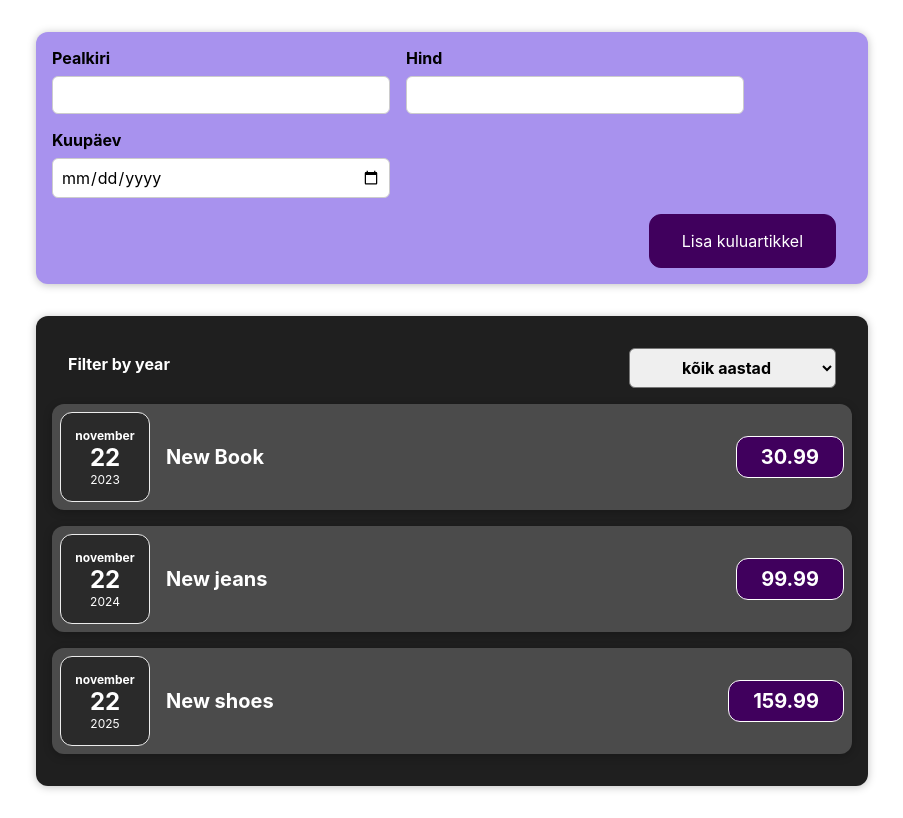
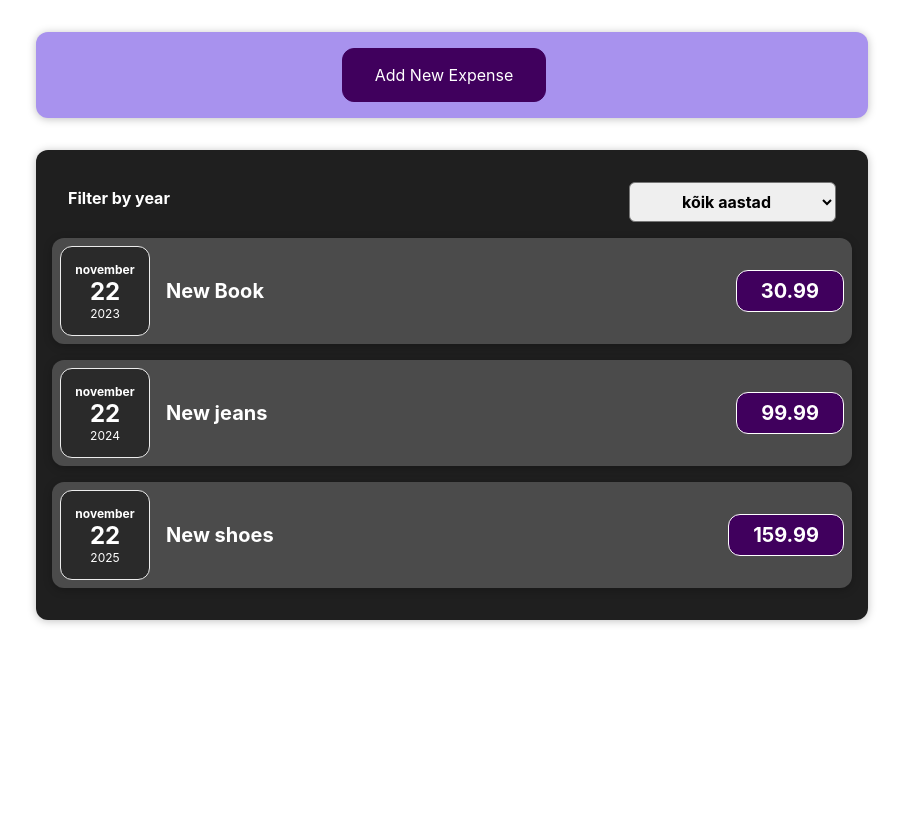
Before and after one commit to MikeRiverside/expenses, a React (Create React App) app: page / in a window 1280 px wide. Shown: the whole page, without its empty margins (188-1091 px from the left). Built offline with nearby package versions, Linux system fonts and the light colour scheme.

Commit message:
vormi asendamine nupuga

```diff
--- a/src/components/Expenses/NewExpense/ExpenseForm.js
+++ b/src/components/Expenses/NewExpense/ExpenseForm.js
@@ -64,6 +64,7 @@ const ExpenseForm = (props) => {
             </div>
             <div className="new-expense__actions">
                 <button type="submit">Lisa kuluartikkel</button>
+                <button type="button" onClick={props.onCancel}>Tühista</button>
             </div>
         </form>
     );
--- a/src/components/Expenses/NewExpense/NewExpense.js
+++ b/src/components/Expenses/NewExpense/NewExpense.js
@@ -1,19 +1,36 @@
 import ExpenseForm from "./ExpenseForm"
 import "./NewExpense.css"
-import React from "react"
+import React, { useState } from "react"
+
 
 const NewExpense = (props) => {
+    const [editForm, setEditForm] = useState(false);
+
     const saveExpenseDataHandler = (enteredExpenseData) => {
         const expenseData = {
             ...enteredExpenseData,
             id: Math.random().toString()
-        }
-        props.onAddExpense(expenseData)
-    }
+        };
+        props.onAddExpense(expenseData);
+        setEditForm(false);
+    };
+
+    const startEditingHandler = () => {
+        setEditForm(true);
+    };
+
+    const stopEditingHandler = () => {
+        setEditForm(false);
+    };
 
     return(
         <div className="new-expense">
-            <ExpenseForm onSaveExpenseData={saveExpenseDataHandler} />
+            {!editForm && <button onClick={startEditingHandler}>Add New Expense</button>}
+            {editForm && (
+                            <ExpenseForm onSaveExpenseData={saveExpenseDataHandler}
+                            onCancel={stopEditingHandler}
+                            />
+            )}
         </div>
     );
 };
```
